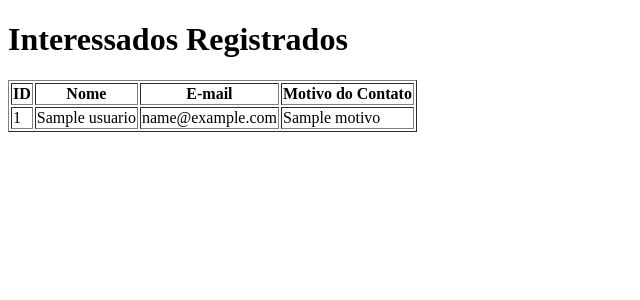
After one commit to ymtec90/Landing-Page-Template, a Flask app: template templates/interessados.html in a window 1280 px wide. The commit adds this page. Shown: the top 300 px of the page, without its empty margins (0-640 px from the left). Run offline with Flask 3, Linux system fonts and the light colour scheme; the template is opened without the code that fills it: most values are stand-ins (such as "Sample title", 1, 10 or a date in 2020).

Commit message:
added the database approach to storage data and some javascript to handle the form

```diff
--- a/app.py
+++ b/app.py
@@ -1,8 +1,72 @@
-from flask import Flask
+import sqlite3
+
+from flask import Flask, render_template, request
 
 app = Flask(__name__)
 
 
+# Conexao ao banco de dados
+def get_db_connection():
+    conn = sqlite3.connect("database.db")
+    conn.row_factory = sqlite3.Row  # Acessa colunas como dicionarios
+    return conn
+
+
+# Criar a tabela no banco de dados caso ela nao exista
+def create_table():
+    conn = get_db_connection()
+    conn.execute(
+        """
+                 CREATE TABLE IF NOT EXISTS usuarios (
+                 id INTEGER PRIMARY KEY AUTOINCREMENT,
+                 nome TEXT NOT NULL,
+                 email TEXT NOT NULL,
+                 motivo TEXT
+                 );
+        """
+    )
+    conn.commit()
+    conn.close()
+
+
+# Chama a funcao para criar a tabela se necessario
+create_table()
+
+
+# Exibicao da Landing Page
 @app.route("/")
-def hello_world():
-    return "<p>Hello, World!</p>"
+def landing_page():
+    return render_template("index.html")
+
+
+# Processar dados do formulario
+@app.route("/submit", methods=["POST"])
+def submit_form():
+    nome = request.form.get("nome")
+    email = request.form.get("email")
+    motivo = request.form.get("motivo")
+
+    # Salvar os dados no banco
+    conn = get_db_connection()
+    conn.execute(
+        "INSERT INTO usuarios (nome, email, motivo) VALUES (?, ?, ?)",
+        (nome, email, motivo),
+    )
+    conn.commit()
+    conn.close()
+
+    # Informar sobre retorno em breve
+    return f"<h1>Obrigado, {nome}! Entraremos em contato em breve!</h1>"
+
+
+# Listar interessados
+@app.route("/usuarios")
+def listar_interessados():
+    conn = get_db_connection()
+    usuarios = conn.execute("SELECT * FROM usuarios").fetchall()
+    conn.close()
+    return render_template("usuarios.html", usuarios=usuarios)
+
+
+if __name__ == "__main__":
+    app.run(debug=True)
--- /dev/null
+++ b/templates/interessados.html
@@ -0,0 +1,27 @@
+<!doctype html>
+<html lang="pt-BR">
+  <head>
+    <meta charset="UTF-8" />
+    <meta name="viewport" content="width=device-width, initial-scale=1.0" />
+    <title>Lista de Interessados</title>
+  </head>
+  <body>
+    <h1>Interessados Registrados</h1>
+    <table border="1">
+      <tr>
+        <th>ID</th>
+        <th>Nome</th>
+        <th>E-mail</th>
+        <th>Motivo do Contato</th>
+      </tr>
+      {% for usuario in usuarios %}
+      <tr>
+        <td>{{ usuario.id }}</td>
+        <td>{{ usuario.nome }}</td>
+        <td>{{ usuario.email }}</td>
+        <td>{{ usuario.motivo }}</td>
+      </tr>
+      {% endfor %}
+    </table>
+  </body>
+</html>
```
Also changed, not shown: static/css/main.css (+13 -0 lines), static/js/script.js (added, +9 -0 lines), templates/index.html (+11 -4 lines), database.db (added).
